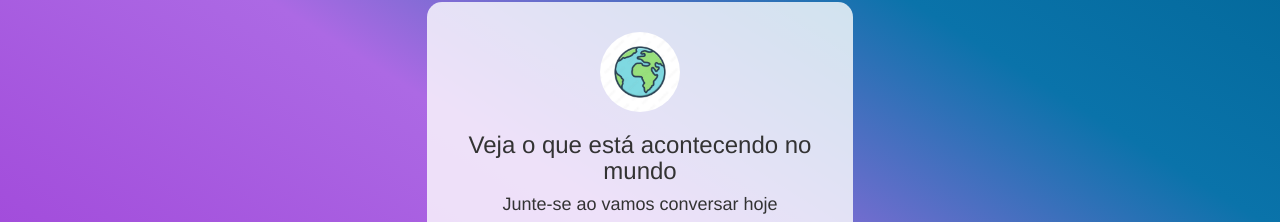
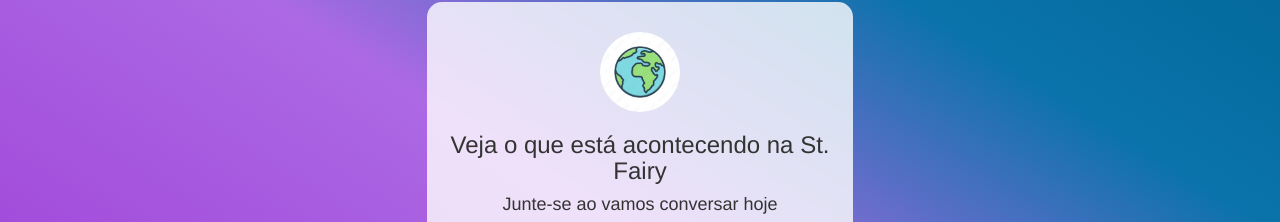
Before and after one commit to Soso1010/vamosConversar, a plain HTML site: page index.html in a window 1280 px wide. Shown: the part 168-390 px from the top of the page. Drawn offline with nearby package versions, Linux system fonts and the light colour scheme; a web font is replaced by a local one.

Commit message:
Update index.html

```diff
--- a/index.html
+++ b/index.html
@@ -28,7 +28,7 @@
 	<div class="col-lg-4 col-md-6 col-sm-6 col-xs-11 login_div">
 
 	<img src="logo.png" class="logo">
-		<h3 >Veja o que está acontecendo no mundo</h3>
+		<h3 >Veja o que está acontecendo na St. Fairy</h3>
 
 		<h4 >Junte-se ao vamos conversar hoje</h4>
 
```
